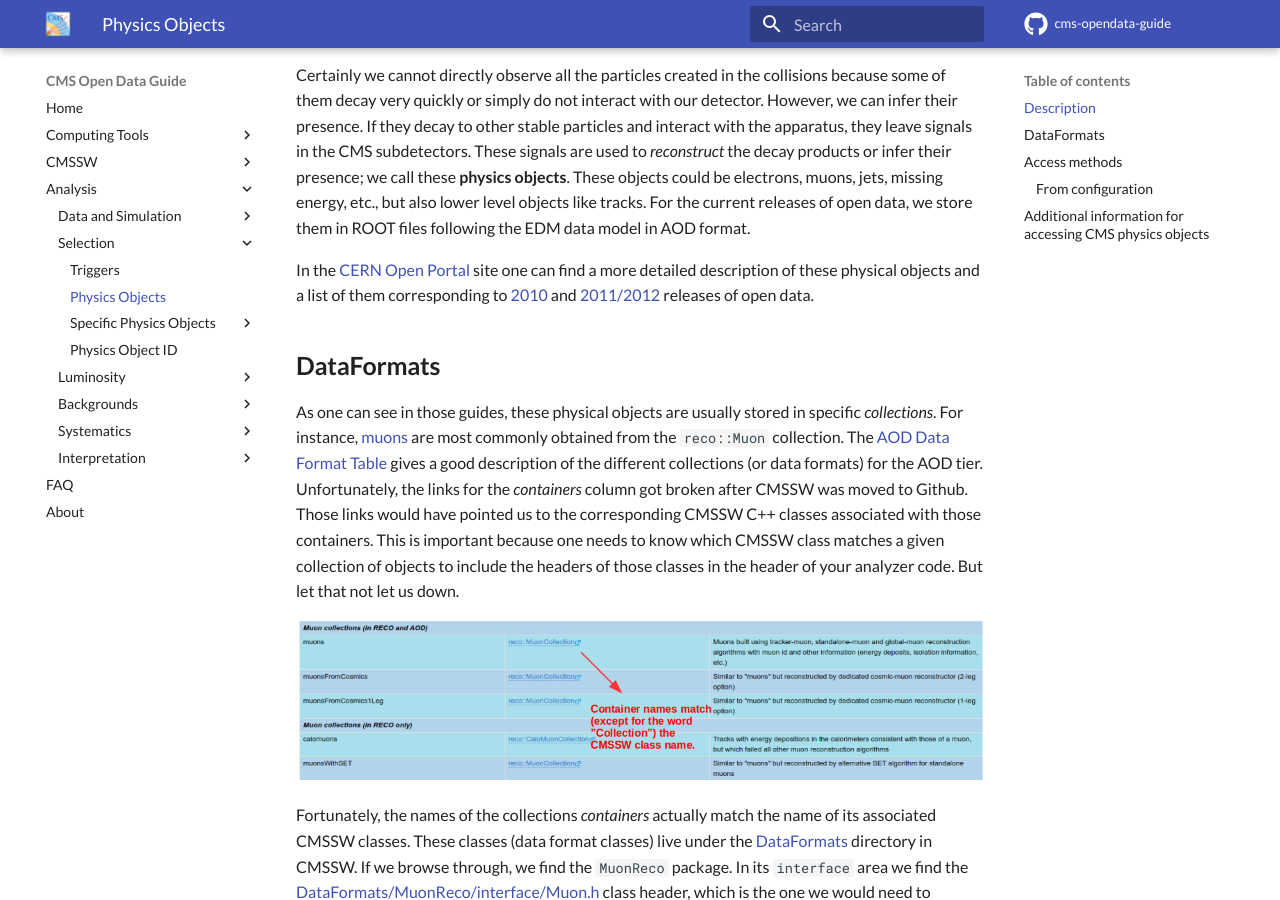
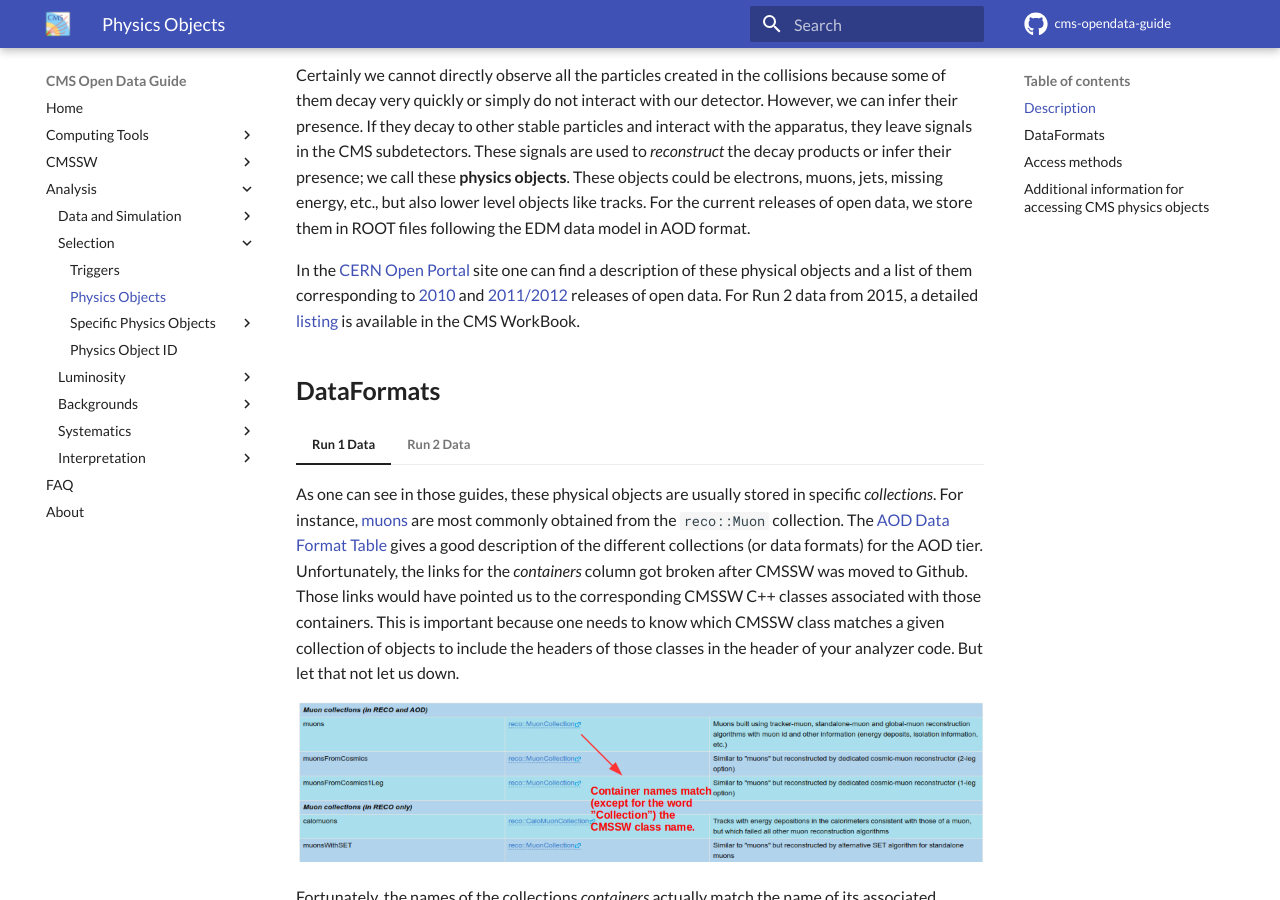
Before and after one commit to cernopendata/cms-opendata-guide, an MkDocs documentation site: the page built from docs/analysis/selection/objects.md, in a window 1280 px wide and 900 px high, scrolled down 360 px. Built offline with MkDocs 1.6.1 and Material for MkDocs 9.7.7, drawn with Linux system fonts in a browser that asks for light colours; comment, search, counter and statistics services are not loaded; some of the changed lines change nothing that is shown; some of the changed text lies outside the part shown.

Commit message:
add run2 tab to objects (#60)

```diff
--- a/docs/analysis/selection/objects.md
+++ b/docs/analysis/selection/objects.md
@@ -9,28 +9,45 @@
 
 Certainly we cannot directly observe all the particles created in the collisions because some of them decay very quickly or simply do not interact with our detector.  However, we can infer their presence.  If they decay to other stable particles and interact with the apparatus, they leave signals in the CMS subdetectors. These signals are used to *reconstruct* the decay products or infer their presence; we call these **physics objects**.  These objects could be electrons, muons, jets, missing energy, etc., but also lower level objects like tracks.  For the current releases of open data, we store them in ROOT files following the EDM data model in AOD format.
 
-In the [CERN Open Portal](../../../tools/cernportal/) site one can find a more detailed description of these physical objects and a list of them corresponding to [2010](http://opendata.cern.ch/docs/cms-physics-objects-2010) and [2011/2012](http://opendata.cern.ch/docs/cms-physics-objects-2011) releases of open data.
+In the [CERN Open Portal](../../../tools/cernportal/) site one can find a description of these physical objects and a list of them corresponding to [2010](http://opendata.cern.ch/docs/cms-physics-objects-2010) and [2011/2012](http://opendata.cern.ch/docs/cms-physics-objects-2011) releases of open data. For Run 2 data from 2015, a detailed [listing](https://twiki.cern.ch/twiki/bin/view/CMSPublic/WorkBookMiniAOD2015#High_level_physics_objects) is available in the CMS WorkBook.
 
 ## DataFormats
 
-As one can see in those guides, these physical objects are usually stored in specific *collections*.  For instance, [muons](http://opendata.cern.ch/docs/cms-physics-objects-2011#muons) are most commonly obtained from the `reco::Muon` collection.  The [AOD Data Format Table](https://twiki.cern.ch/twiki/bin/view/CMSPublic/SWGuideAodDataTable) gives a good description of the different collections (or data formats) for the AOD tier.  Unfortunately, the links for the *containers* column got broken after CMSSW was moved to Github.  Those links would have pointed us to the corresponding CMSSW C++ classes associated with those containers.  This is important because one needs to know which CMSSW class matches a given collection of objects to include the headers of those classes in the header of your analyzer code.  But let that not let us down.
+=== "Run 1 Data"
 
-![DataFormats](../../../images/collections.png)
+    As one can see in those guides, these physical objects are usually stored in specific *collections*.  For instance, [muons](http://opendata.cern.ch/docs/cms-physics-objects-2011#muons) are most commonly obtained from the `reco::Muon` collection.  The [AOD Data Format Table](https://twiki.cern.ch/twiki/bin/view/CMSPublic/SWGuideAodDataTable) gives a good description of the different collections (or data formats) for the AOD tier.  Unfortunately, the links for the *containers* column got broken after CMSSW was moved to Github.  Those links would have pointed us to the corresponding CMSSW C++ classes associated with those containers.  This is important because one needs to know which CMSSW class matches a given collection of objects to include the headers of those classes in the header of your analyzer code.  But let that not let us down.
 
-Fortunately, the names of the collections *containers* actually match the name of its associated CMSSW classes.  These classes (data format classes) live under the [DataFormats](https://github.com/cms-sw/cmssw/tree/master/DataFormats) directory in CMSSW.  If we browse through, we find the `MuonReco` package.   In its `interface` area we find the [DataFormats/MuonReco/interface/Muon.h](https://github.com/cms-sw/cmssw/blob/master/DataFormats/MuonReco/interface/Muon.h) class header, which is the one we would need to incorporate in our analyzer.  This is corroborated by this [Muon Analysis Twiki section](https://twiki.cern.ch/twiki/bin/view/CMSPublic/WorkBookMuonAnalysis#Available_information).
+    ![DataFormats](../../../images/collections.png)
 
-!!! Note "Remember"
-    When accessing a specific piece of code in the CMSSW github repository, and want to explore its methods, variables, etc., make sure you select the right git branch.  E.g., [CMSSW_5_3_X](https://github.com/cms-sw/cmssw/blob/CMSSW_5_3_X/DataFormats/MuonReco/interface/Muon.h) for 2011/2012 open data.
+    Fortunately, the names of the collections *containers* actually match the name of its associated CMSSW classes.  These classes (data format classes) live under the [DataFormats](https://github.com/cms-sw/cmssw/tree/master/DataFormats) directory in CMSSW.  If we browse through, we find the `MuonReco` package.   In its `interface` area we find the [DataFormats/MuonReco/interface/Muon.h](https://github.com/cms-sw/cmssw/blob/master/DataFormats/MuonReco/interface/Muon.h) class header, which is the one we would need to incorporate in our analyzer.  This is corroborated by this [Muon Analysis Twiki section](https://twiki.cern.ch/twiki/bin/view/CMSPublic/WorkBookMuonAnalysis#Available_information).
 
-In addition to this base class, sometimes it is necessary to invoke other auxiliary classes.  For instance, [DataFormats/MuonReco/interface/MuonFwd.h](https://github.com/cms-sw/cmssw/blob/master/DataFormats/MuonReco/interface/MuonFwd.h), which can be found in the same interface area.
+    !!! Note "Remember"
+        When accessing a specific piece of code in the CMSSW github repository, and want to explore its methods, variables, etc., make sure you select the right git branch.  E.g., [CMSSW_5_3_X](https://github.com/cms-sw/cmssw/blob/CMSSW_5_3_X/DataFormats/MuonReco/interface/Muon.h) for 2011/2012 open data.
 
-So, in the context of this example, in order to support muons information, at the top of your [EDAnalyzer](../../../cmssw/cmsswanalyzers/) you should include the following lines:
+    In addition to this base class, sometimes it is necessary to invoke other auxiliary classes.  For instance, [DataFormats/MuonReco/interface/MuonFwd.h](https://github.com/cms-sw/cmssw/blob/master/DataFormats/MuonReco/interface/MuonFwd.h), which can be found in the same interface area.
 
-~~~ c++
-//classes to extract Muon information
-#include "DataFormats/MuonReco/interface/Muon.h"
-#include "DataFormats/MuonReco/interface/MuonFwd.h"
-~~~
+    So, in the context of this example, in order to support muons information, at the top of your [EDAnalyzer](../../../cmssw/cmsswanalyzers/) you should include the following lines:
+
+    ~~~ c++
+    //classes to extract Muon information
+    #include "DataFormats/MuonReco/interface/Muon.h"
+    #include "DataFormats/MuonReco/interface/MuonFwd.h"
+    ~~~
+
+=== "Run 2 Data"
+
+    As one can see in those guides, these physical objects are usually stored in specific *collections*.  For instance,  muons are obtained from the C++ class `std::vector<pat::Muon>` (most often called `pat::MuonCollection` using its definition in [the muon class](https://cmsdoxygen.web.cern.ch/cmsdoxygen/CMSSW_7_6_7/doc/html/dc/d3b/DataFormats_2PatCandidates_2interface_2Muon_8h_source.html)). The [MINIAOD physics objects table](https://twiki.cern.ch/twiki/bin/view/CMSPublic/WorkBookMiniAOD2015#High_level_physics_objects) gives a good description of the different collections (or data formats) for the MINIAOD tier. This is the muon entry in that table:
+
+    ![DataFormats](../../../images/miniaodtable1.png)
+
+    The MINIAOD data format classes live under the [DataFormats/PatCandidates/interface](https://github.com/cms-sw/cmssw/tree/CMSSW_7_6_X/DataFormats/PatCandidates/interface) directory in CMSSW.  Here we find the [DataFormats/PatCandidates/interface/Muon.h](https://github.com/cms-sw/cmssw/blob/CMSSW_7_6_X/PatCandidates/interface/Muon.h) class header, which is the one we would need to incorporate in our analyzer.
+
+    So, in the context of this example, in order to support muons information, at the top of your [EDAnalyzer](../../../cmssw/cmsswanalyzers/) you should include the following line:
+
+    ~~~ c++
+    //classes to extract Muon information
+    #include "DataFormats/MuonReco/interface/Muon.h"
+    ~~~
 
 ## Access methods
 
@@ -39,57 +56,92 @@
 !!! Note "Remember"
     When accessing the CMS twiki pages we will usually point you to the most recent page.  However, historical Twiki documentation, i.e., earlier revision of the pages, may provide more accurate information for open data that is already a few years old. One can access this historical archive by going to the bottom of any Twiki page, clicking on **History** and exploring the revisions closer to the open data release year.
 
-As indicated in that page, all Event data access methods use the `edm::Handle<T>`, where `T` is the C++ type of the requested object, to hold the result of an access.  As an example, during Run 1, the recommended method was the `getByLabel` one.  This method needed an `InputTag`.  This can also be extracted from the [AOD Data Format Table](https://twiki.cern.ch/twiki/bin/view/CMSPublic/SWGuideAodDataTable).  The first column indicate the InputTag:
+=== "Run 1 Data"
 
-![InputTags](../../../images/inputtags.png)
+    As indicated in that page, all Event data access methods use the `edm::Handle<T>`, where `T` is the C++ type of the requested object, to hold the result of an access.  As an example, during Run 1, the recommended method was the `getByLabel` one.  This method needed an `InputTag`.  This can also be extracted from the [AOD Data Format Table](https://twiki.cern.ch/twiki/bin/view/CMSPublic/SWGuideAodDataTable).  The first column indicate the InputTag:
 
-Therefore, in the context of this muon example, in the `analyze` method of your [EDAnalyzer](../../../cmssw/cmsswanalyzers/) you should include the following lines:
+    ![InputTags](../../../images/inputtags.png)
 
-~~~ c++
-Handle<reco::MuonCollection> mymuons;
-iEvent.getByLabel("muons", mymuons);
-~~~
+    Therefore, in the context of this muon example, in the `analyze` method of your [EDAnalyzer](../../../cmssw/cmsswanalyzers/) you should include the following lines:
 
-If you required *cosmic* muons, for some reason, you would need instead:
+    ~~~ c++
+    Handle<reco::MuonCollection> mymuons;
+    iEvent.getByLabel("muons", mymuons);
+    ~~~
 
-~~~ c++
-Handle<reco::MuonCollection> mymuons;
-iEvent.getByLabel("muonsFromCosmics", mymuons);
-~~~
+    If you required *cosmic* muons, for some reason, you would need instead:
 
-### From configuration
+    ~~~ c++
+    Handle<reco::MuonCollection> mymuons;
+    iEvent.getByLabel("muonsFromCosmics", mymuons);
+    ~~~
 
-Alternatively, it would be also possible to retrieve the InputTag name from [configuration](../../../cmssw/cmsswconfigure).  In that case, in your configuration file you would need something like:
+    Alternatively, it would be also possible to retrieve the InputTag name from [configuration](../../../cmssw/cmsswconfigure).  In that case, in your configuration file you would need something like:
 
-~~~ python
-process.demo = cms.EDAnalyzer('MuonAnalyzer',
-                InputCollection = cms.InputTag("muons")
-)
-~~~
+    ~~~ python
+    process.demo = cms.EDAnalyzer('MuonAnalyzer',
+                    InputCollection = cms.InputTag("muons")
+    )
+    ~~~
 
-In this case, you would need to declare the appropriate input tag in your [EDAnalyzer](../../../cmssw/cmsswanalyzers/) class:
+    In this case, you would need to declare the appropriate input tag in your [EDAnalyzer](../../../cmssw/cmsswanalyzers/) class:
 
-~~~ c++
-//declare the input tag for MuonCollection
-      edm::InputTag muonInput;
-~~~
+    ~~~ c++
+    //declare the input tag for MuonCollection
+        edm::InputTag muonInput;
+    ~~~
 
-Extract it from the ParameterSet in the constructor
+    Extract it from the ParameterSet in the constructor
 
-~~~ c++
-MuonAnalyzer::MuonAnalyzer(const edm::ParameterSet& iConfig)
-{
-//now do what ever initialization is needed
-muonInput = iConfig.getParameter<edm::InputTag>("InputCollection");
-}
-~~~
+    ~~~ c++
+    MuonAnalyzer::MuonAnalyzer(const edm::ParameterSet& iConfig)
+    {
+    //now do what ever initialization is needed
+    muonInput = iConfig.getParameter<edm::InputTag>("InputCollection");
+    }
+    ~~~
 
-and use in the `analyze` routine:
+    and use in the `analyze` routine:
 
-~~~ c++
-Handle<reco::MuonCollection> mymuons;
-iEvent.getByLabel(muonInput, mymuons);
-~~~
+    ~~~ c++
+    Handle<reco::MuonCollection> mymuons;
+    iEvent.getByLabel(muonInput, mymuons);
+    ~~~
+
+=== "Run 2 Data"
+
+    As indicated in that page, all Event data access methods use the `edm::Handle<T>`, where `T` is the C++ type of the requested object, to hold the result of an access.  For Run 2 data, the method is `getByToken`.  This method needs a "token" and an `InputTag`, which will pass the name of the collection to the analyzed. This name is indicated as "Label" [the MINIAOD table](https://twiki.cern.ch/twiki/bin/view/CMSPublic/WorkBookMiniAOD2015#High_level_physics_objects), `slimmedMuons` for muons.
+
+    The InputTag name is defined in the [configuration](../../../cmssw/cmsswconfigure).  Your configuration file would have:
+
+    ~~~ python
+    process.mymuons = cms.EDAnalyzer('MuonAnalyzer',
+                    muons = cms.InputTag("slimmedMuons")
+    )
+    ~~~
+
+    In this case, you would need to declare the appropriate token in your [EDAnalyzer](../../../cmssw/cmsswanalyzers/) class:
+
+    ~~~ c++
+    //declare the token for MuonCollection
+      edm::EDGetTokenT<pat::MuonCollection> muonToken_;
+    ~~~
+
+    which is then passed with the Input Tag to the constructor of the EDAnalyzer class
+
+    ~~~ c++
+    MuonAnalyzer::MuonAnalyzer(const edm::ParameterSet& iConfig):
+        muonToken_(consumes<pat::MuonCollection>(iConfig.getParameter<edm::InputTag>("muons")))
+    {
+    //now do what ever initialization is needed
+    ~~~
+
+    and used in the `analyze` routine:
+
+    ~~~ c++
+    Handle<pat::MuonCollection> muons;
+    iEvent.getByToken(muonToken_, muons);
+    ~~~
 
 ## Additional information for accessing CMS physics objects
 
```
Also changed, not shown: docs/images/miniaodtable1.png (added).
